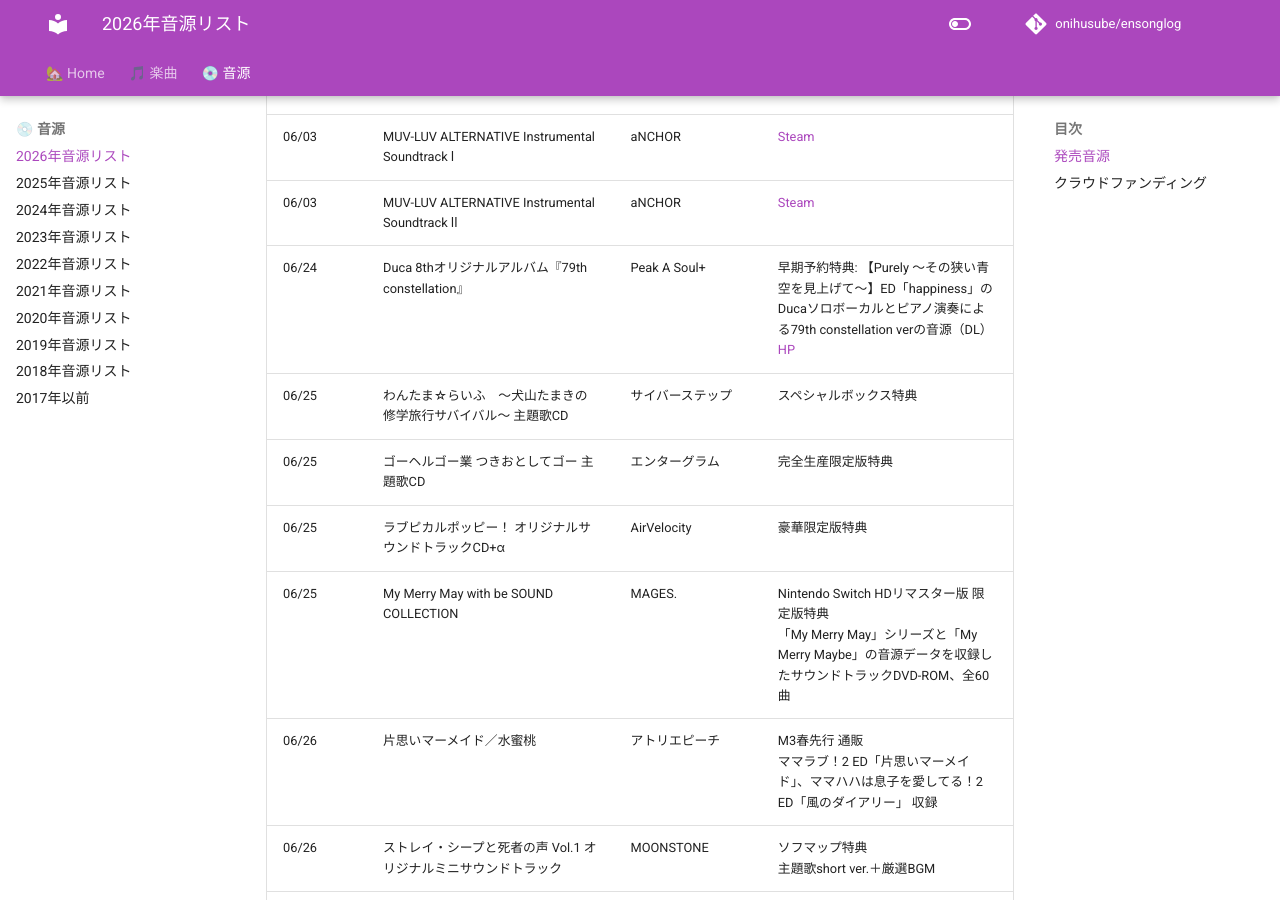
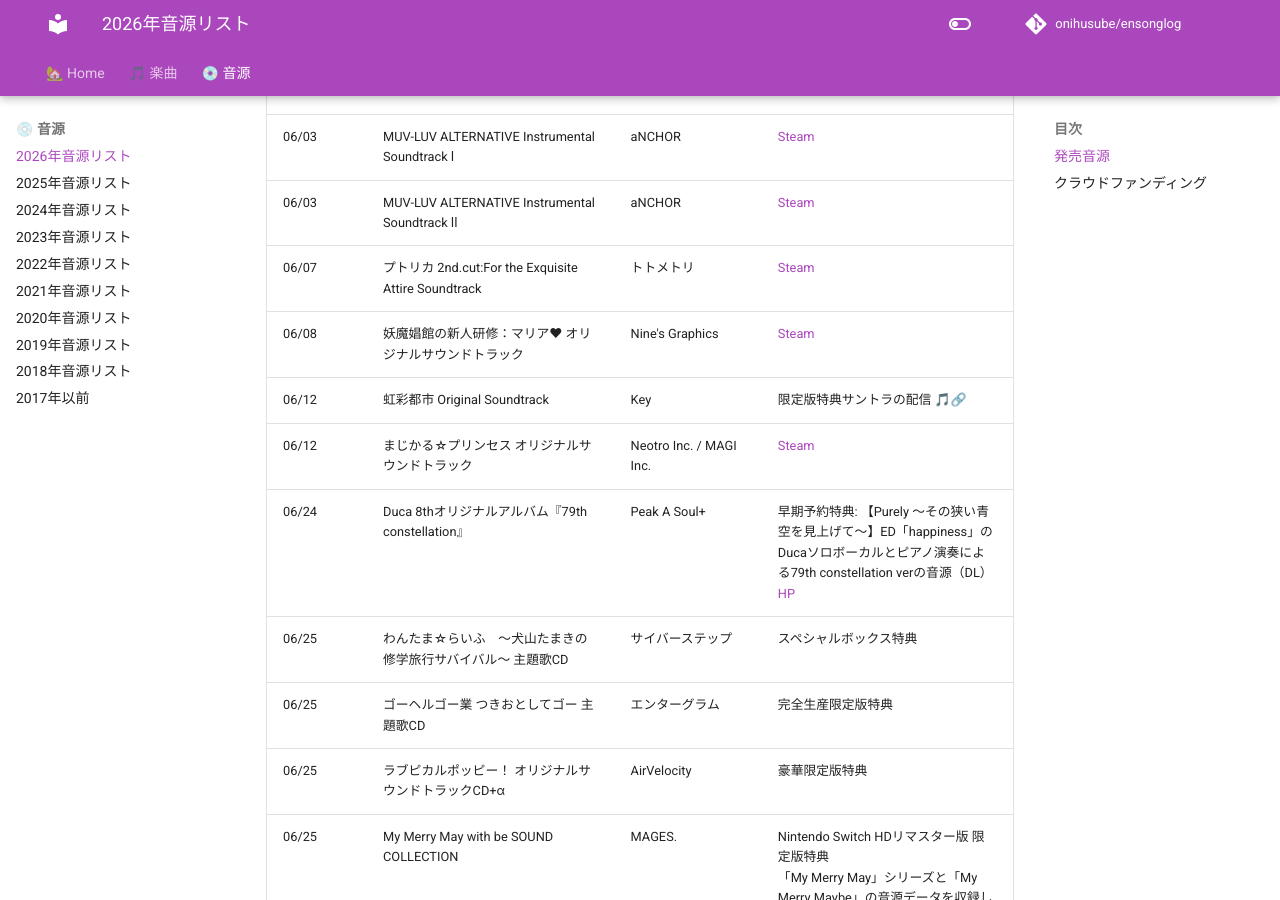
Before and after one commit to onihusube/ensonglog, an MkDocs documentation site: the page built from docs/2026/音源.md, in a window 1280 px wide and 900 px high, scrolled down 7125 px. Built offline with MkDocs 1.6.1 and Material for MkDocs 9.7.7, drawn with Linux system fonts in a browser that asks for light colours; comment, search, counter and statistics services are not loaded; some of the changed text lies outside the part shown.

Commit message:
音源追加

```diff
--- a/docs/2026/音源.md
+++ b/docs/2026/音源.md
@@ -105,6 +105,10 @@
 | 06/03 | MUV-LUV Instrumental Soundtrack | aNCHOR | [Steam](https://store.steampowered.com/app/4729860/MUVLUV_Instrumental_Soundtrack/) |
 | 06/03 | MUV-LUV ALTERNATIVE Instrumental Soundtrack Ⅰ | aNCHOR | [Steam](https://store.steampowered.com/app/4608770/MUVLUV_ALTERNATIVE_Instrumental_Soundtrack_I/) |
 | 06/03 | MUV-LUV ALTERNATIVE Instrumental Soundtrack Ⅱ | aNCHOR | [Steam](https://store.steampowered.com/app/4729870/MUVLUV_ALTERNATIVE_Instrumental_Soundtrack_II/) |
+| 06/07 | プトリカ 2nd.cut:For the Exquisite Attire Soundtrack | トトメトリ | [Steam](https://store.steampowered.com/app/4778760/_2ndcutFor_the_Exquisite_Attire_Soundtrack/) |
+| 06/08 | 妖魔娼館の新人研修：マリア♥ オリジナルサウンドトラック | Nine's Graphics | [Steam](https://store.steampowered.com/app/4427630/_/) |
+| 06/12 | 虹彩都市 Original Soundtrack | Key | 限定版特典サントラの配信 [🎵🔗](https://linkco.re/1vdGBn5h) |
+| 06/12 | まじかる☆プリンセス オリジナルサウンドトラック | Neotro Inc. / MAGI Inc. | [Steam](https://store.steampowered.com/app/4803480/_/) |
 | 06/24 | Duca 8thオリジナルアルバム『79th constellation』 | Peak A Soul+ | 早期予約特典: 【Purely ～その狭い青空を見上げて～】ED「happiness」のDucaソロボーカルとピアノ演奏による79th constellation verの音源（DL） </br> [HP](https://peakasoul.stores.jp/items/69ede866d13241a7c1e8140c) |
 | 06/25 | わんたま☆らいふ　～犬山たまきの修学旅行サバイバル～ 主題歌CD | サイバーステップ | スペシャルボックス特典 |
 | 06/25 | ゴーヘルゴー業 つきおとしてゴー 主題歌CD | エンターグラム | 完全生産限定版特典 |
@@ -125,9 +129,11 @@
 | 07/31 | [ぼっちな魔王と俺の塔 ソングコレクションCD](./音源個別/ぼっちな魔王と俺の塔%20ソングコレクションCD.md) | KarinProject | 巨塔edition 特典 |
 | 07/31 | ぼっちな魔王と俺の塔 サウンドトラックCD | KarinProject | 巨塔edition特典 |
 | 07/-- | [ダウンロード版：ディメンション凸ラバース!!サウンドトラック](./音源個別/ディメンション凸ラバース!!オリジナルサウンドトラック.md) | CRYSTALiA | 豪華版特典サントラの単体販売 </br> [試聴](https://www.youtube.com/watch?v=EIKbzJeXBdc) |
+| 08/12 | 榊原ゆいワークスアルバム『Synchronicity』 | 榊原ゆい | [HP](https://wardrecords.com/page/sakakibarayui/synchronicity/) |
 | 08/28 | メイクラ OPソングCD | あざらしそふと+1 | 豪華版特典 |
 | 09/18 | アイベヤ オリジナルサウンドトラックCD | あざらしそふと | アイベヤ COMPLETE BOX特典（DL版付き） |
 | 09/18 | 三毒繚乱特製サウンドトラックDLカード | TinkerBell | 三毒繚乱 贄 シリーズ豪華パック版特典 |
+| 09/18 | 養花師の背徳愛 デジタルサウンドトラック | アミューズクラフトエロチカ | DL豪華版/PKG初回限定版 特典 |
 | 09/18 | [恋姫†夢想キャラクターソングコレクション](./音源個別/恋姫†夢想キャラクターソングコレクション.md) | BaseSon | [HP](https://baseson.nexton-net.jp/koihime-csc/) |
 | 09/25 | 王様恋愛 オリジナルサウンドトラックCD | Asa Project | 豪華版特典 |
 | 11/26 | everlasting flowers パッケージ版 オリジナルサウンドトラック | sprite | 初回限定特装版特典 </br> 主題歌・エンディング主題歌・BGM全31曲を収録・CD2枚組 |
```
Also changed, not shown: docs/2025/楽曲.md (+3 -3 lines), docs/2026/楽曲.md (+3 -3 lines).
